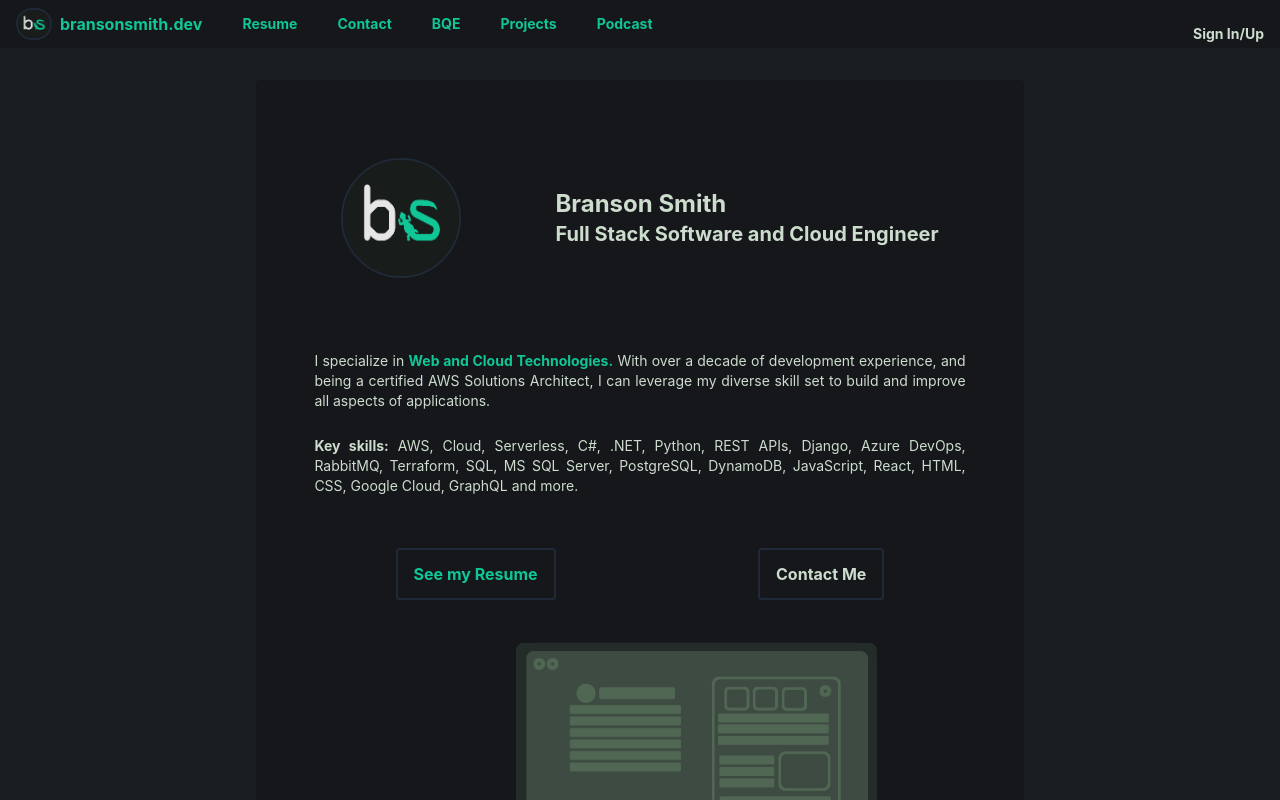
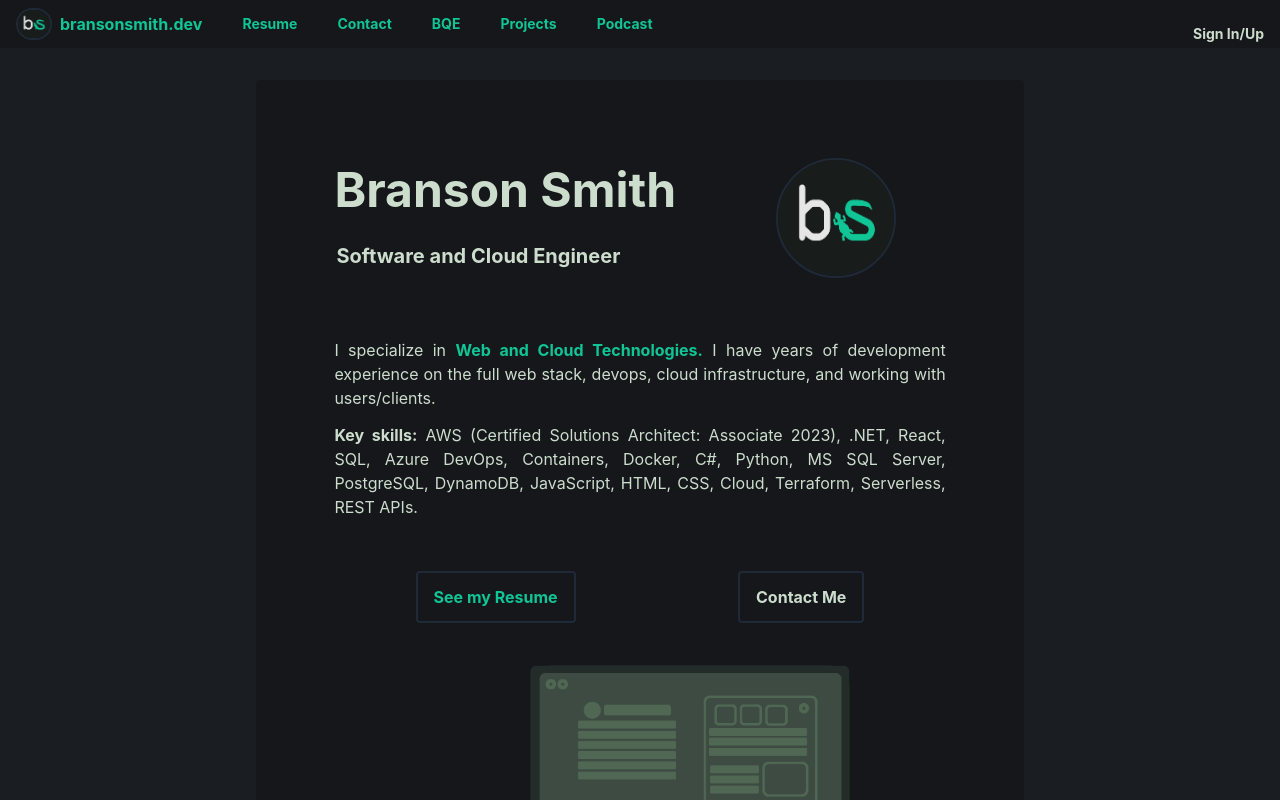
Before and after one commit to bransonsmith/bransonsmith-ui, a React (Vite) app: page / in a window 1280 px wide. Shown: the top 800 px of the page. Built offline with nearby package versions, Linux system fonts and the light colour scheme.

Commit message:
Add contrast option, update home skills

```diff
--- a/src/BQE/Pages/BibleReadingPage.jsx
+++ b/src/BQE/Pages/BibleReadingPage.jsx
@@ -8,7 +8,7 @@ export default function BibleReadingPage() {
     const ref = useRef();
     const paragraphRefs = useRef([]);
 
-    const [centeredIndex, setCenteredIndex] = useState(null);
+    const [tvMode, setTvMode] = useState(false);
     const [reachedEndOfCurrentChapter, setReachedEndOfCurrentChapter] = useState(true);
     const [showBookChapterSelectionForm, setShowBookChapterSelectionForm] = useState(true)
 
@@ -100,7 +100,10 @@ export default function BibleReadingPage() {
         <div className='w-full max-w-[100%] sticky top-0 text-shadow bg-defaultBg py-2 px-8 rounded-md '>
             {showBookChapterSelectionForm
                 ? <div className="cursor-pointer">
-                    <div className="text-accent-300 font-bold" onClick={() => setShowBookChapterSelectionForm(false)}> [hide] </div>
+                    <div className="flex flex-row w-full">
+                        <div className="text-accent-300 font-bold" onClick={() => setShowBookChapterSelectionForm(false)}> [hide] </div>
+                        <div className="text-stone-600 cursor-pointer ml-auto mr-10" onClick={() => setTvMode(!tvMode)}> [Contrast] </div>
+                    </div>
                     <div className="flex flex-row max-w-[100%] flex-wrap">
                         <BQEBookChapterSelector verseBook={bookSelectorValue} verseChapter={chapterSelectorValue} setVerseBook={handleBookChange} setVerseChapter={handleChapterChange}/>
                         <button className="bg-contentBg border-2 border-gray-700 px-5 py-2 h-fit m-auto hover:text-gray-100 hover:shadow-lg" onClick={SubmitBookChapterSelection}>
@@ -108,8 +111,12 @@ export default function BibleReadingPage() {
                         </button>
                     </div>
                 </div>
-                : <div className=" cursor-pointer font-bold text-accent-300" onClick={() => setShowBookChapterSelectionForm(true)}>
-                    [select book/chapter]
+                :
+                <div className="flex flex-row w-full">
+                    <div className=" cursor-pointer font-bold text-accent-300" onClick={() => setShowBookChapterSelectionForm(true)}>
+                        [select book/chapter]
+                    </div>
+                    <div className="text-stone-600 cursor-pointer ml-auto mr-10" onClick={() => setTvMode(!tvMode)}> [Contrast] </div>
                 </div>
             }
             { book.length > 0 && chapter > 0 &&
@@ -126,7 +133,17 @@ export default function BibleReadingPage() {
             <div className="w-[100%] max-w-[500px] m-auto p-0">
                 <div className="text-lg font-serif leading-8 text-justify">
                     {paragraphs.map((paragraph, index) => {
-                        return <p className="p-0 text-stone-500" id={`${paragraph.book}-${paragraph.chapter}-${index}`} key={`${paragraph.book}-${paragraph.chapter}-${index}`}>&nbsp;&nbsp;&nbsp;&nbsp; {paragraph.content}</p>
+                        return <span id={`${paragraph.book}-${paragraph.chapter}-${index}`}
+                        key={`${paragraph.book}-${paragraph.chapter}-${index}`}>{ tvMode
+                        ? <p className="p-0 text-stone-200 font-sans font-bold text-lg"
+                            >
+                            &nbsp;{paragraph.content}
+                        </p>
+                        :<p className="p-0 text-stone-500 font-sans font-monospace">
+                                &nbsp;&nbsp; {paragraph.content}
+                        </p>
+                        }</span>
+
                     })}
                 </div>
                 <div ref={ref}></div>
--- a/src/pages/HomePage.jsx
+++ b/src/pages/HomePage.jsx
@@ -3,21 +3,21 @@ import bsdevhero from '../assets/BS_DEV_hero-transparent.png'
 
 export default function HomePage() {
 
-    return <>
+    return <div className="px-[min(40px,5vw)]">
 
         <div className="flex flex-row w-full my-5 mb-10 flex-wrap">
+            <div className='flex flex-col mr-auto'>
+                <h1 className="m-auto ml-0 mb-0 text-5xl">Branson Smith</h1>
+                <h2 className="m-auto ml-0 p-0 pl-[2px]">Software and Cloud Engineer</h2>
+            </div>
             <img src={bsdevlogo} alt='logo' className='m-auto my-5 w-[120px] h-[120px] rounded-full border-2 border-gray-800'/>
-            <div className='flex flex-col m-auto'>
-                <h1 className="m-auto ml-0 mb-0">Branson Smith</h1>
-                <h2 className="m-auto">Full Stack Software and Cloud Engineer</h2>
-            </div>
         </div>
 
-        <p className="text-justify text-sm">
-            I specialize in <b className="text-accent-300">Web and Cloud Technologies.</b> With over a decade of development experience, and being a certified AWS Solutions Architect, I can leverage my diverse skill set to build and improve all aspects of applications.
+        <p className="text-justify text-md p-0">
+            I specialize in <b className="text-accent-300">Web and Cloud Technologies.</b> I have years of development experience on the full web stack, devops, cloud infrastructure, and working with users/clients.
         </p>
-        <p className="text-justify text-sm">
-            <b>Key skills:</b> AWS, Cloud, Serverless, C#, .NET, Python, REST APIs, Django, Azure DevOps, RabbitMQ, Terraform, SQL, MS SQL Server, PostgreSQL, DynamoDB, JavaScript, React, HTML, CSS, Google Cloud, GraphQL and more.
+        <p className="text-justify text-md p-0">
+            <b>Key skills:</b> AWS (Certified Solutions Architect: Associate 2023), .NET, React, SQL, Azure DevOps, Containers, Docker, C#, Python, MS SQL Server, PostgreSQL, DynamoDB, JavaScript, HTML, CSS, Cloud, Terraform, Serverless, REST APIs.
         </p>
 
         <div className="flex flex-row w-full flex-wrap">
@@ -25,5 +25,5 @@ export default function HomePage() {
             <a href="/contact" className="py-3 px-4 mt-10 mx-auto rounded border-2 text-defaultText border-gray-800 w-fit h-fit">Contact Me</a>
             <img src={bsdevhero} className='w-[75%] my-10 mx-auto opacity-40'/>
         </div>
-    </>
+    </div>
 }
```
